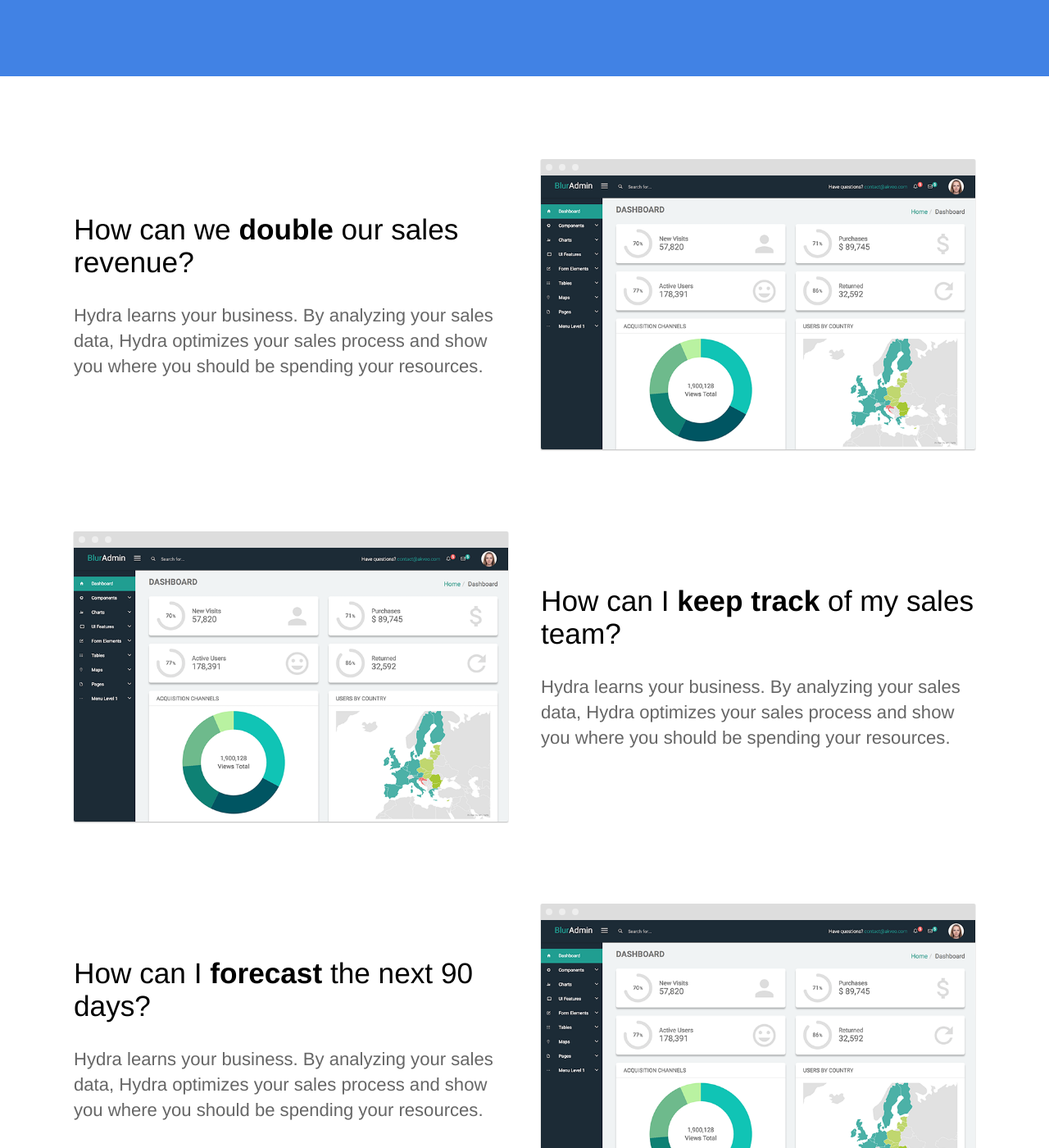
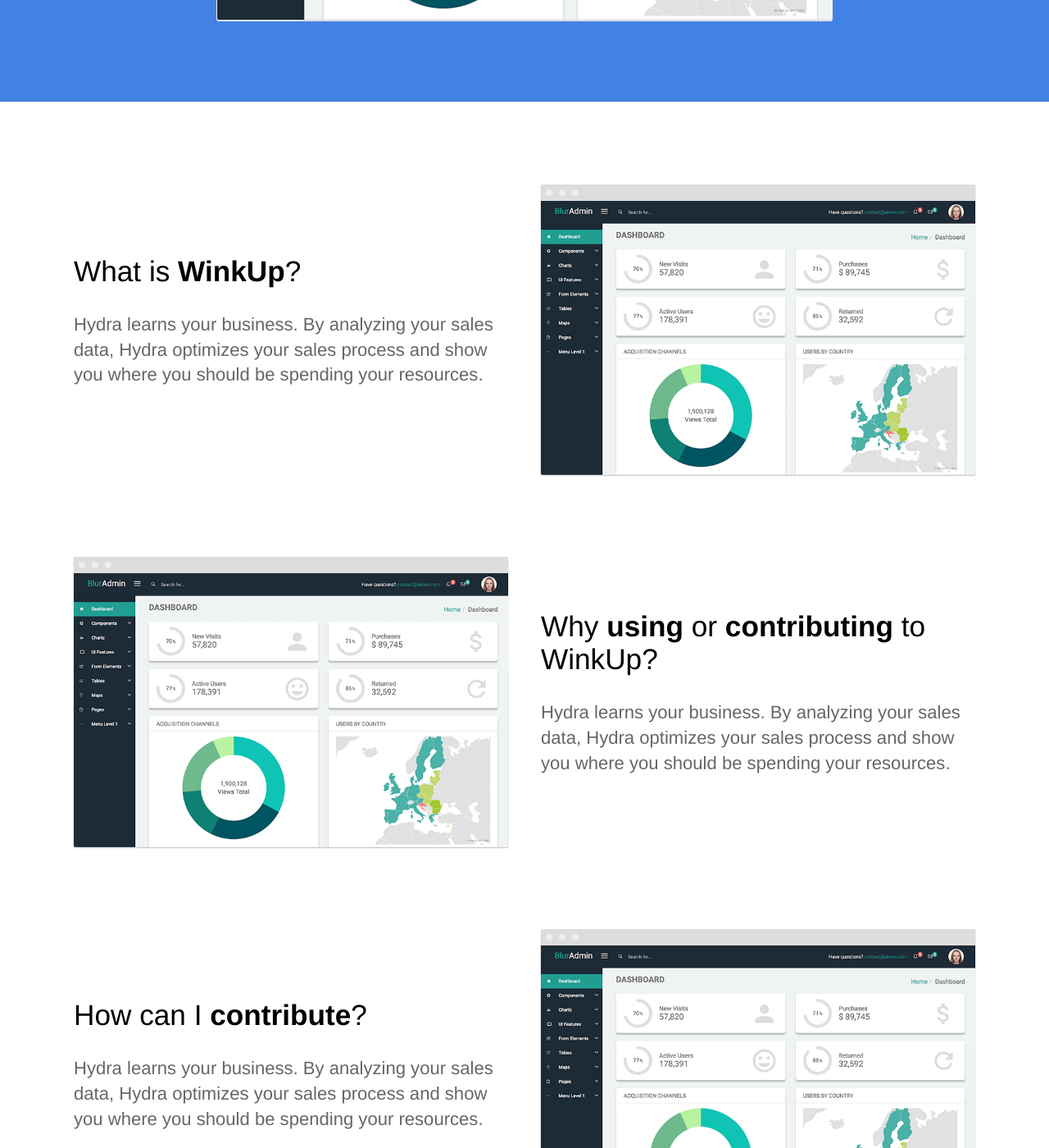
Before and after one commit to gauthierpiarrette/gauthierpiarrette.github.io, a Jekyll site: the page built from index.html, in a window 1280 px wide and 1400 px high, scrolled down 843 px. Shown: the whole window at 82% size. Built offline with Jekyll 4.4.1, drawn with Linux system fonts in a browser that asks for light colours; some of the changed text lies outside the part shown.

Commit message:
Update index.html

```diff
--- a/index.html
+++ b/index.html
@@ -1,12 +1,12 @@
 ---
-title: The last sales CRM you'll ever need
-description: Track and optimize your sales team in real time
+title: Home
+description: Wink and communicate in real time.
 ---
 <section class="hero">
 	<div class="text-container">
-		<h1 class="editable">The last sales CRM <strong>you'll ever need</strong></h1>
-		<p class="subtext editable">Track and optimize your sales team in real time.</p>
-		<div class="cta button alt"><a href="{{ site.baseurl }}/sign-up/">Get Started Free</a></div>
+		<h1 class="editable">WinkUp <strong>project</strong></h1>
+		<p class="subtext editable">Wink and communicate in real time. This project is currently under development.</p>
+		<div class="cta button alt"><a href="https://github.com/gauthierpiarrette/winkup">Start Contributing</a></div>
 		<div>
 			<img src="{{ site.baseurl }}/images/dashboard.png" alt="Screenshot" class="screenshot editable" />
 		</div>
@@ -17,7 +17,7 @@ description: Track and optimize your sales team in real time
 	<section>
 		<div class="container flex">
 			<div class="text editable">
-				<h2>How can we <strong>double</strong> our sales revenue?</h2>
+				<h2>What is <strong>WinkUp</strong>?</h2>
 				<p>Hydra learns your business. By analyzing your sales data, Hydra optimizes your sales process and show you where you should be spending your resources. </p>
 			</div>
 			<div class="image">
@@ -29,7 +29,7 @@ description: Track and optimize your sales team in real time
 	<section>
 		<div class="container flex">
 			<div class="text editable">
-				<h2>How can I <strong>keep track</strong> of my sales team?</h2>
+				<h2>Why <strong>using</strong> or <strong>contributing</strong> to WinkUp?</h2>
 				<p>Hydra learns your business. By analyzing your sales data, Hydra optimizes your sales process and show you where you should be spending your resources.</p>
 			</div>
 			<div class="image">
@@ -41,7 +41,7 @@ description: Track and optimize your sales team in real time
 	<section>
 		<div class="container flex">
 			<div class="text editable">
-				<h2>How can I <strong>forecast</strong> the next 90 days?</h2>
+				<h2>How can I <strong>contribute</strong>?</h2>
 				<p>Hydra learns your business. By analyzing your sales data, Hydra optimizes your sales process and show you where you should be spending your resources.</p>
 			</div>
 			<div class="image">
@@ -64,6 +64,6 @@ description: Track and optimize your sales team in real time
 
 	<section class="bottom-cta">
 		<h2 class="editable"><strong>Improve</strong> your sales process today</h2>
-		<div class="button alt"><a href="#">Get Started Free</a></div>
+		<div class="button alt"><a href="https://github.com/gauthierpiarrette/winkup">See On Github</a></div>
 	</section>
 </div>
```
